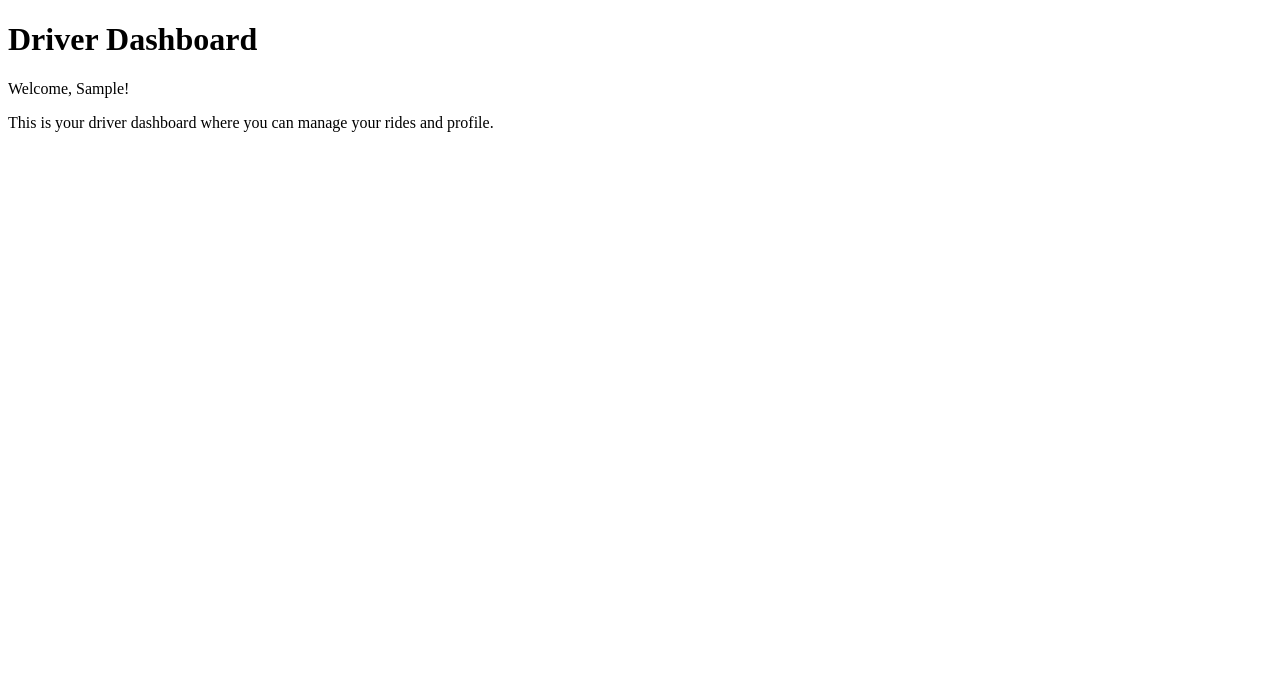
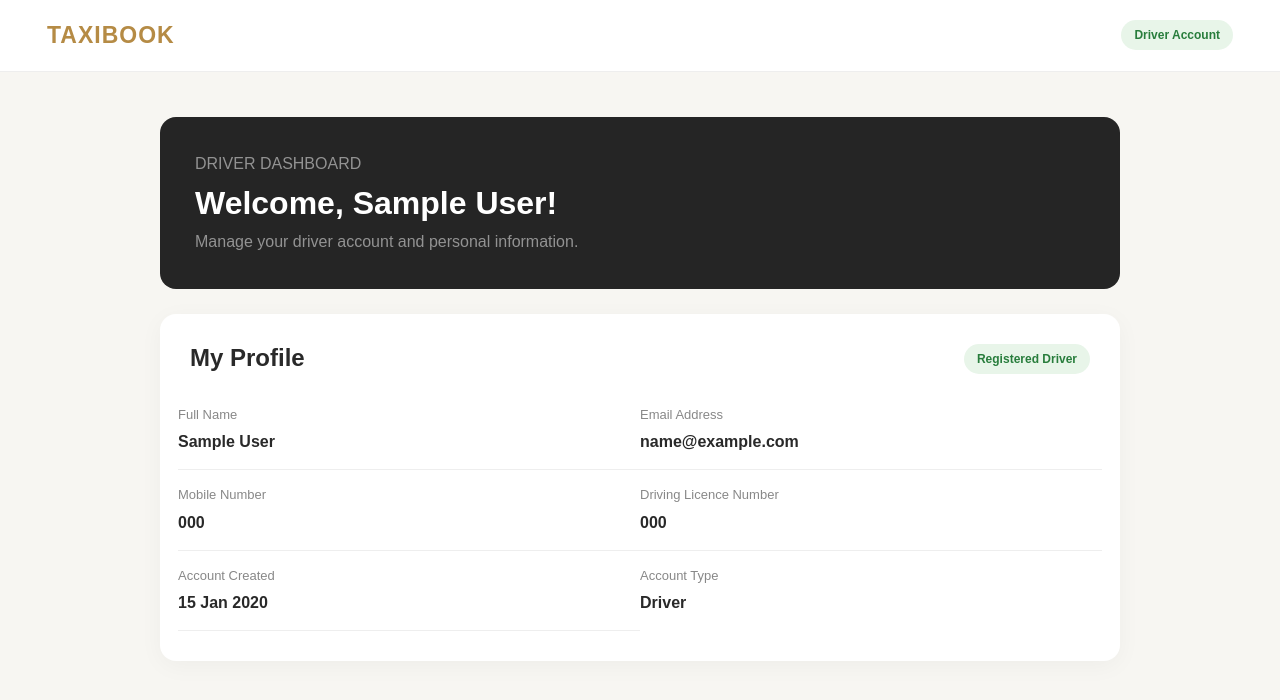
Before and after one commit to mustafa525252/Taxi-Booking-System, a Django app: page /driver-dashboard/ in a window 1280 px wide. Shown: the top 700 px of the page. Run offline with Django 5.2, Linux system fonts and the light colour scheme; a user stored in the database is signed in; tables that the repository leaves empty hold one stand-in row (values such as "Sample post").

Commit message:
Create driver dashboard with profile info display.

```diff
--- a/core/templates/Driver/driver_dashboard.html
+++ b/core/templates/Driver/driver_dashboard.html
@@ -1,15 +1,177 @@
+
 <!DOCTYPE html>
 <html lang="en">
 <head>
     <meta charset="UTF-8">
     <meta name="viewport" content="width=device-width, initial-scale=1.0">
-    <title>Driver Dashboard</title>
+
+    <title>Driver Dashboard | TaxiBook</title>
+
+    <link href="https://cdn.jsdelivr.net/npm/bootstrap@5.3.3/dist/css/bootstrap.min.css" rel="stylesheet">
+
+    <style>
+        body {
+            background: #f7f6f2;
+            font-family: Arial, sans-serif;
+            color: #292929;
+        }
+
+        .navbar {
+            background: #fff;
+            border-bottom: 1px solid #eee;
+            padding: 18px 35px;
+        }
+
+        .brand {
+            color: #b58b45;
+            font-weight: 800;
+            letter-spacing: 1px;
+            font-size: 23px;
+        }
+
+        .dashboard-container {
+            max-width: 1000px;
+            margin: 45px auto;
+            padding: 0 20px;
+        }
+
+        .welcome-card {
+            background: #252525;
+            color: white;
+            padding: 35px;
+            border-radius: 16px;
+            margin-bottom: 25px;
+        }
+
+        .welcome-card h2 {
+            font-weight: 700;
+        }
+
+        .profile-card {
+            background: white;
+            padding: 30px;
+            border-radius: 16px;
+            box-shadow: 0 5px 25px rgba(0,0,0,0.04);
+        }
+
+        .profile-title {
+            font-weight: 700;
+            margin-bottom: 25px;
+        }
+
+        .info-label {
+            color: #888;
+            font-size: 13px;
+            margin-bottom: 6px;
+        }
+
+        .info-value {
+            font-weight: 600;
+            font-size: 16px;
+            overflow-wrap: anywhere;
+        }
+
+        .profile-item {
+            padding: 15px 0;
+            border-bottom: 1px solid #eee;
+        }
+
+        .profile-item:last-child {
+            border-bottom: none;
+        }
+
+        .status {
+            background: #e8f5e9;
+            color: #287d3c;
+            padding: 6px 13px;
+            border-radius: 20px;
+            font-size: 12px;
+            font-weight: 600;
+        }
+
+        @media (max-width: 576px) {
+            .navbar {
+                padding: 15px 20px;
+            }
+
+            .welcome-card {
+                padding: 25px;
+            }
+
+            .profile-card {
+                padding: 22px;
+            }
+        }
+    </style>
 </head>
+
 <body>
-    <!-- Let's create a simple driver dashboard -->
-    <h1>Driver Dashboard</h1>
-    <p>Welcome, {{ request.user.first_name }}!</p>
-    <p>This is your driver dashboard where you can manage your rides and profile.</p>
-    <!-- More content can be added here -->
+
+<nav class="navbar">
+    <div class="container-fluid">
+        <span class="brand">TAXIBOOK</span>
+        <span class="status">Driver Account</span>
+    </div>
+</nav>
+
+<div class="dashboard-container">
+
+    <div class="welcome-card">
+        <p class="text-white-50 mb-2">DRIVER DASHBOARD</p>
+
+        <h2>Welcome, {{ full_name }}!</h2>
+
+        <p class="text-white-50 mb-0">
+            Manage your driver account and personal information.
+        </p>
+    </div>
+
+    <div class="profile-card">
+
+        <div class="d-flex justify-content-between align-items-center mb-3">
+            <h4 class="profile-title mb-0">My Profile</h4>
+            <span class="status">Registered Driver</span>
+        </div>
+
+        <div class="row">
+
+            <div class="col-md-6 profile-item">
+                <div class="info-label">Full Name</div>
+                <div class="info-value">{{ full_name }}</div>
+            </div>
+
+            <div class="col-md-6 profile-item">
+                <div class="info-label">Email Address</div>
+                <div class="info-value">{{ email }}</div>
+            </div>
+
+            <div class="col-md-6 profile-item">
+                <div class="info-label">Mobile Number</div>
+                <div class="info-value">{{ driver.mobile }}</div>
+            </div>
+
+            <div class="col-md-6 profile-item">
+                <div class="info-label">Driving Licence Number</div>
+                <div class="info-value">{{ driver.license_number }}</div>
+            </div>
+
+            <div class="col-md-6 profile-item">
+                <div class="info-label">Account Created</div>
+                <div class="info-value">
+                    {{ driver.created_at|date:"d M Y" }}
+                </div>
+            </div>
+
+            <div class="col-md-6 profile-item">
+                <div class="info-label">Account Type</div>
+                <div class="info-value">Driver</div>
+            </div>
+
+        </div>
+
+    </div>
+
+</div>
+
 </body>
 </html>
--- a/core/views.py
+++ b/core/views.py
@@ -1101,13 +1101,24 @@ def driver_register(request):
     return render(request, 'User/driver_register.html')
 
 
+
 @login_required(login_url='driver_login')
 def driver_dashboard(request):
 
-    if not Driver.objects.filter(user=request.user).exists():
-        return HttpResponseForbidden("Access denied.")
+    driver = Driver.objects.filter(user=request.user).first()
 
-    return render(request, 'Driver/driver_dashboard.html')
+    if not driver:
+        messages.error(request, "You do not have a registered driver account.")
+        return redirect('driver_login')
+
+    context = {
+        'driver': driver,
+        'full_name': request.user.get_full_name() or request.user.username,
+        'email': request.user.email,
+    }
+
+    return render(request, 'Driver/driver_dashboard.html', context)
+
 
 
 
```
